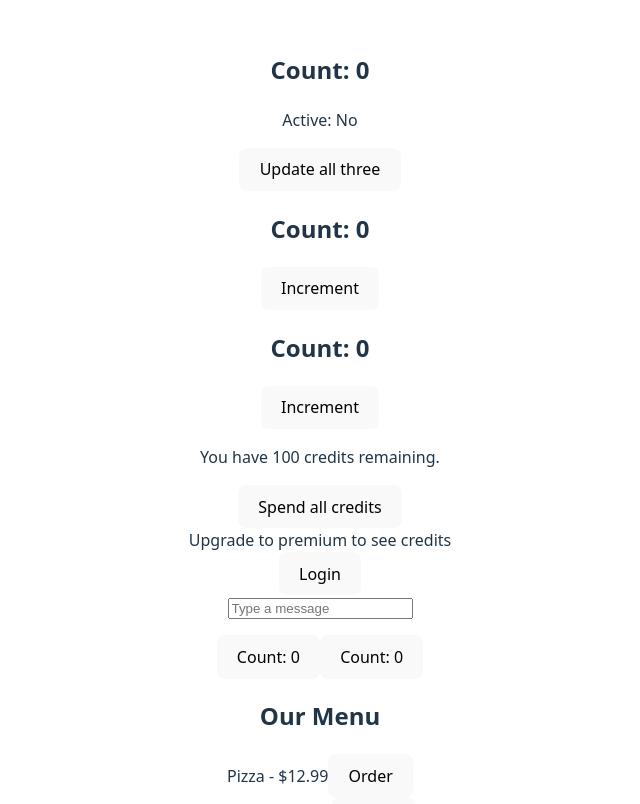
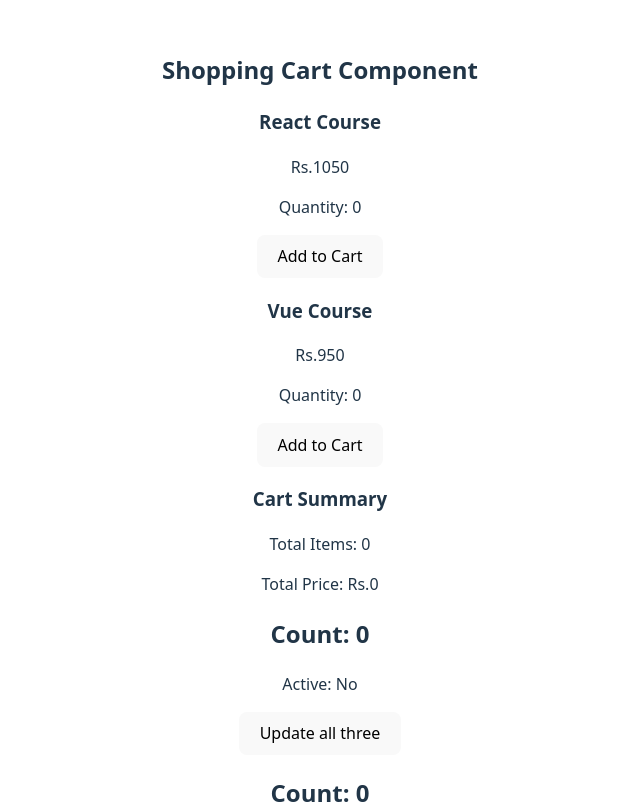
Before and after one commit to prabinyadav3/react-web-ui, a React (Vite) app in the folder hello-world/: page / in a window 1280 px wide. Shown: the top 804 px of the page, without its empty margins (320-960 px from the left). Built offline with nearby package versions, Linux system fonts and the light colour scheme.

Commit message:
ShoppingCart

```diff
--- a/hello-world/src/App.jsx
+++ b/hello-world/src/App.jsx
@@ -24,6 +24,7 @@ import { SimpleCounter } from './SimpleCounter';
 import { UserDashboard } from './UserDashboard';
 import { PrevStateCounter } from './PrevStateCounter';
 import { BatchingCounter } from './BatchingCounter';
+import { ShoppingCart } from './ShoppingCart';
 import './App.css'
 
 function Login() {
@@ -33,6 +34,7 @@ function Login() {
 function App() {
   return (
     <div>
+    <ShoppingCart />
       <BatchingCounter />
       <PrevStateCounter />
       <SimpleCounter />
@@ -53,6 +55,8 @@ function App() {
       <CustomButton text="Submit"/>
       <CustomButton text="Like"/>
       <CustomButton text="Bookmark"/>
+
+
 
 
       <Alert type="success">Your changes have been saved successfully!</Alert>
--- /dev/null
+++ b/hello-world/src/ShoppingCart.jsx
@@ -0,0 +1,54 @@
+import { useState } from "react";
+
+export const ShoppingCart = () => {
+const [cartItems, setCartItems] = useState({
+    reactCourse:0,
+    vueCourse:0
+})
+
+ const handleAddToCart = () => {
+    setCartItems({
+        ...cartItems,
+        reactCourse: cartItems.reactCourse + 1
+    });
+ }
+
+ const handleAddVueCourse = () => {
+    setCartItems({
+        ...cartItems,
+        vueCourse: cartItems.vueCourse + 1
+    });
+ };
+
+    return (
+        <div>
+            <h2>Shopping Cart Component</h2>
+            <ProductCard name="React Course" price={1050} quantity={cartItems.reactCourse} onAddToCart={handleAddToCart} />
+
+                <ProductCard name="Vue Course" price={950} quantity={cartItems.vueCourse} onAddToCart={handleAddVueCourse} />
+            <CartSummary cartItems={cartItems} />
+        </div>
+    );
+};
+
+export const ProductCard = ({name, price, quantity, onAddToCart}) => {
+
+    return (
+        <div>
+            <h3>{name}</h3>
+            <p>Rs.{price}</p>
+            <p>Quantity: {quantity}</p>
+            <button onClick={() => onAddToCart(name)}>Add to Cart</button>
+        </div>
+    );
+};
+
+export const CartSummary = ({cartItems} ) => {
+    return (
+        <div>
+            <h3>Cart Summary</h3>
+            <p>Total Items: {cartItems.reactCourse + cartItems.vueCourse}</p>
+            <p>Total Price: Rs.{cartItems.reactCourse * 1050 + cartItems.vueCourse * 950}</p>
+        </div>
+    );
+};
```
